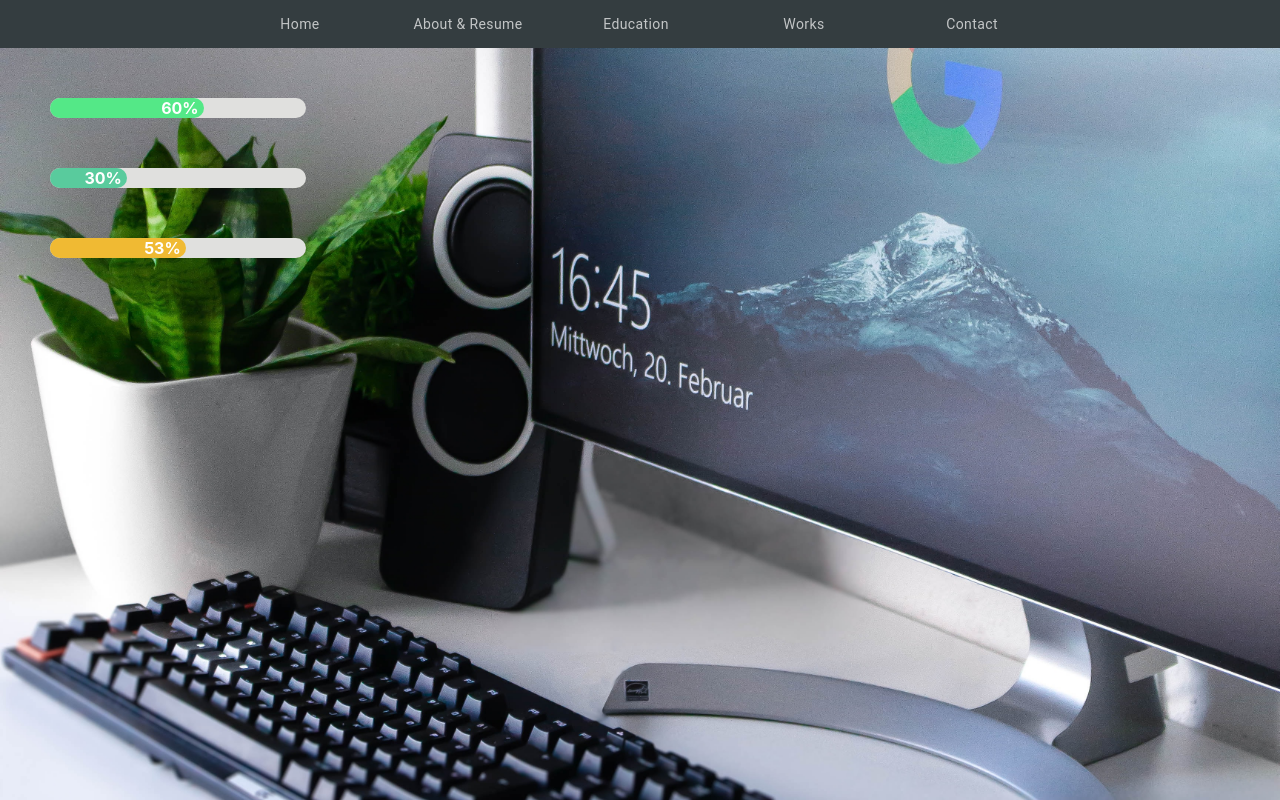
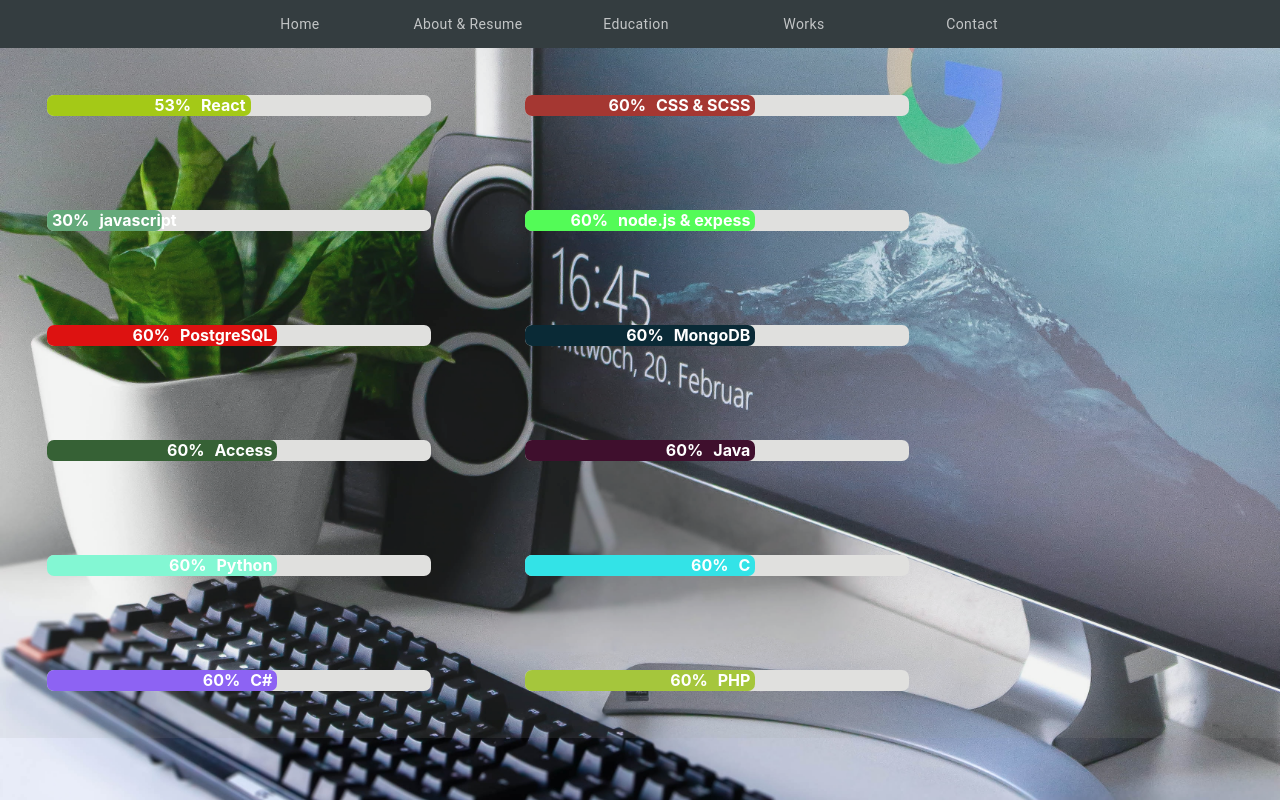
Before and after one commit to hadi1616/myResume, a React (Create React App) app in the folder my_resume/: page /education in a window 1280 px wide. Built offline with nearby package versions, Linux system fonts and the light colour scheme.

Commit message:
pushing some data

```diff
--- a/my_resume/public/index.html
+++ b/my_resume/public/index.html
@@ -25,7 +25,7 @@
       work correctly both with client-side routing and a non-root public URL.
       Learn how to configure a non-root public URL by running `npm run build`.
     -->
-    <title>React App</title>
+    <title>Hadi Moallem Resume</title>
   </head>
   <body>
     <noscript>You need to enable JavaScript to run this app.</noscript>
--- a/my_resume/src/App.css
+++ b/my_resume/src/App.css
@@ -1,6 +1,7 @@
  html{
 
    background: url(./image/google.jpg) no-repeat center center fixed;
+   /* background-color: rgba(129, 129, 127, 0.548); */
   -webkit-background-size: cover;
   -moz-background-size: cover;
   -o-background-size: cover;
@@ -10,11 +11,15 @@
       /* Media query for mobile devices  */
       @media only screen and (max-width: 767px) {
         body {
-          background-image: url(./image/google.jpg);
+          background-image: url(./image/glenn-carstens-peters-P1qyEf1g0HU-unsplash.jpg);
         }
       }
    .App {
     text-align: center;
+  }
+
+  body{
+    overflow: hidden;
   }
 
 
--- a/my_resume/src/components/About/About.css
+++ b/my_resume/src/components/About/About.css
@@ -1,10 +1,11 @@
 .container{
     display: flex;
+    margin-top: 120px;
     /* justify-content: center; */
     flex-direction: column;
     margin: 0 auto;
-    background-color: rgb(195, 230, 218);
-    height: 1999px;
+    background-color: rgba(156, 160, 159,  0.123);
+    height: 1900px;
     font-size: large;
 
 
@@ -25,11 +26,15 @@
     height: 206px;
     border-radius: 50%;
 } */
+.aboutMe{
+    color: rgb(248, 242, 242);
+}
 
 .lookingFor{
     font-size:x-large;
     font-weight: 645;
 }
+
 .downloadButton{
     margin: 0 auto;
     width: 144px;
--- a/my_resume/src/components/Education/Education.js
+++ b/my_resume/src/components/Education/Education.js
@@ -1,5 +1,6 @@
 import Navbar from '../NavBar/NavBar'
 import ProgressBar from '../progress/ProgressBar'
+import '../progress/Progress.css'
 
 
 function Education() {
@@ -7,17 +8,27 @@ function Education() {
 
   const testData = [
 
-    { bgcolor: '#' + (Math.random() * 0xFFFFFF << 0).toString(16).padStart(6, '0'), completed: 60 },
-    { bgcolor: '#' + (Math.random() * 0xFFFFFF << 0).toString(16).padStart(6, '0'), completed: 30 },
-    { bgcolor: '#' + (Math.random() * 0xFFFFFF << 0).toString(16).padStart(6, '0'), completed: 53 },
+    { bgcolor: '#' + (Math.random() * 0xFFFFFF << 0).toString(16).padStart(6, '0'), completed: 53 , language:'React'},
+    { bgcolor: '#' + (Math.random() * 0xFFFFFF << 0).toString(16).padStart(6, '0'), completed: 60 , language:'CSS & SCSS'},
+    { bgcolor: '#' + (Math.random() * 0xFFFFFF << 0).toString(16).padStart(6, '0'), completed: 30 , language:'javascript'},
+    { bgcolor: '#' + (Math.random() * 0xFFFFFF << 0).toString(16).padStart(6, '0'), completed: 60 , language:'node.js & expess'},
+    { bgcolor: '#' + (Math.random() * 0xFFFFFF << 0).toString(16).padStart(6, '0'), completed: 60 , language:'PostgreSQL'},
+    { bgcolor: '#' + (Math.random() * 0xFFFFFF << 0).toString(16).padStart(6, '0'), completed: 60 , language:'MongoDB'},
+    { bgcolor: '#' + (Math.random() * 0xFFFFFF << 0).toString(16).padStart(6, '0'), completed: 60 , language:'Access'},
+    { bgcolor: '#' + (Math.random() * 0xFFFFFF << 0).toString(16).padStart(6, '0'), completed: 60 , language:'Java'},
+    { bgcolor: '#' + (Math.random() * 0xFFFFFF << 0).toString(16).padStart(6, '0'), completed: 60 , language:'Python'},
+    { bgcolor: '#' + (Math.random() * 0xFFFFFF << 0).toString(16).padStart(6, '0'), completed: 60 , language:'C'},
+    { bgcolor: '#' + (Math.random() * 0xFFFFFF << 0).toString(16).padStart(6, '0'), completed: 60 , language:'C#'},
+    { bgcolor: '#' + (Math.random() * 0xFFFFFF << 0).toString(16).padStart(6, '0'), completed: 60 , language:'PHP'},
   ];
 
   return (
     <>
+    <div className={'ProgressBar'}>
       {testData.map((item, idx) => (
-        <ProgressBar key={idx} bgcolor={item.bgcolor} completed={item.completed} />
+        <ProgressBar key={idx} bgcolor={item.bgcolor} completed={item.completed} language={item.language}/>
       ))}
-
+      </div>
     </>
   )
 }
--- a/my_resume/src/components/Home/Home.css
+++ b/my_resume/src/components/Home/Home.css
@@ -8,6 +8,9 @@
 }
 .MainContainer{
     display: inline;
+    background-color: rgba(156, 160, 159,  0.123);
+
+
 }
 
 .SceContainer{
@@ -33,7 +36,7 @@
 }
 
 .homePageTitle:hover{
-    color:royalblue;
+    color:rgb(74, 145, 103);
     transform: scale(1.12);
 }
 
@@ -48,7 +51,7 @@ margin:0px 30px 0px 30px;
 }
 
 .H12{
-    padding-top: 140px;
+    padding-top: 60px;
 }
 
  .hrLine{
--- a/my_resume/src/components/progress/Progress.css
+++ b/my_resume/src/components/progress/Progress.css
@@ -0,0 +1,5 @@
+.ProgressBar{
+    display: flex;
+    flex-wrap: wrap;
+    background-color: rgba(156, 160, 159, 0.123);
+}
--- a/my_resume/src/components/progress/ProgressBar.js
+++ b/my_resume/src/components/progress/ProgressBar.js
@@ -1,21 +1,22 @@
 import React from "react";
+import '../progress/Progress.css'
 
 const ProgressBar = (props) => {
-  const { bgcolor, completed } = props;
+  const { bgcolor, completed, language } = props;
 
   const containerStyles = {
-    height: 20,
-    width: '20%',
+    height: 21,
+    width: '30%',
     backgroundColor: "#e0e0de",
-    borderRadius: 50,
-    margin: 50
+    borderRadius: '7px',
+    margin: 47
   }
 
   const fillerStyles = {
     height: '100%',
     width: `${completed}%`,
     backgroundColor: bgcolor,
-    borderRadius: 'inherit',
+    borderRadius: '7px',
     textAlign: 'right'
   }
 
@@ -26,11 +27,14 @@ const ProgressBar = (props) => {
   }
 
   return (
-    <div style={containerStyles}>
-      <div style={fillerStyles}>
-        <span style={labelStyles}>{`${completed}%`}</span>
+    // <div className={"ProgressBar"}>
+      <div style={containerStyles}>
+        <div style={fillerStyles}>
+          <span style={labelStyles}>{`${completed}%`}</span>
+          <span style={labelStyles}>{`${language}`}</span>
+        </div>
       </div>
-    </div>
+    // </div>
   );
 };
 
```
